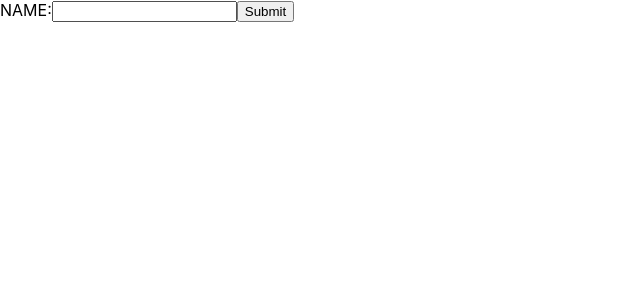
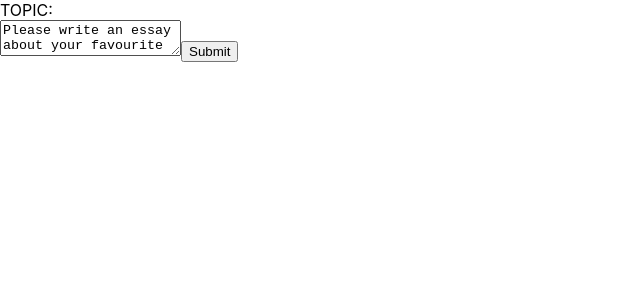
Before and after one commit to prachisawarkar/React-, a React (Create React App) app: page / in a window 1280 px wide. Shown: the top 300 px of the page, without its empty margins (0-640 px from the left). Built offline with nearby package versions, Linux system fonts and the light colour scheme.

Commit message:
test-version-23-form-textarea

```diff
--- a/src/form.js
+++ b/src/form.js
@@ -4,7 +4,7 @@ class NameForm extends React.Component {
     constructor(props) {
         super(props);
         this.state = {
-            value : ' '
+            essay_value : 'Please write an essay about your favourite DOM element.'
         };
         this.handleChange = this.handleChange.bind(this);
         this.handleSubmit = this.handleSubmit.bind(this);
@@ -12,12 +12,12 @@ class NameForm extends React.Component {
 
     handleChange(event) {
         this.setState({
-            value : event.target.value
+            essay_value : event.target.essay_value
         });
     }
 
     handleSubmit(event) {
-        alert("Name " + this.state.value + " is submitted.");
+        alert("Topic is: " + this.state.essay_value);
         event.preventDefault();
     }
 
@@ -25,8 +25,8 @@ class NameForm extends React.Component {
         return (
             <form onSubmit = {this.handleSubmit}>
                 <label>
-                    NAME:
-                    <input type = 'text' value = {this.state.value} onChange = {this.handleChange} />
+                    TOPIC: <br />
+                    <textarea value = {this.state.essay_value} onChange = {this.handleChange} />
                 </label>
                 <input type = 'submit' value = 'Submit' />
             </form>
```
